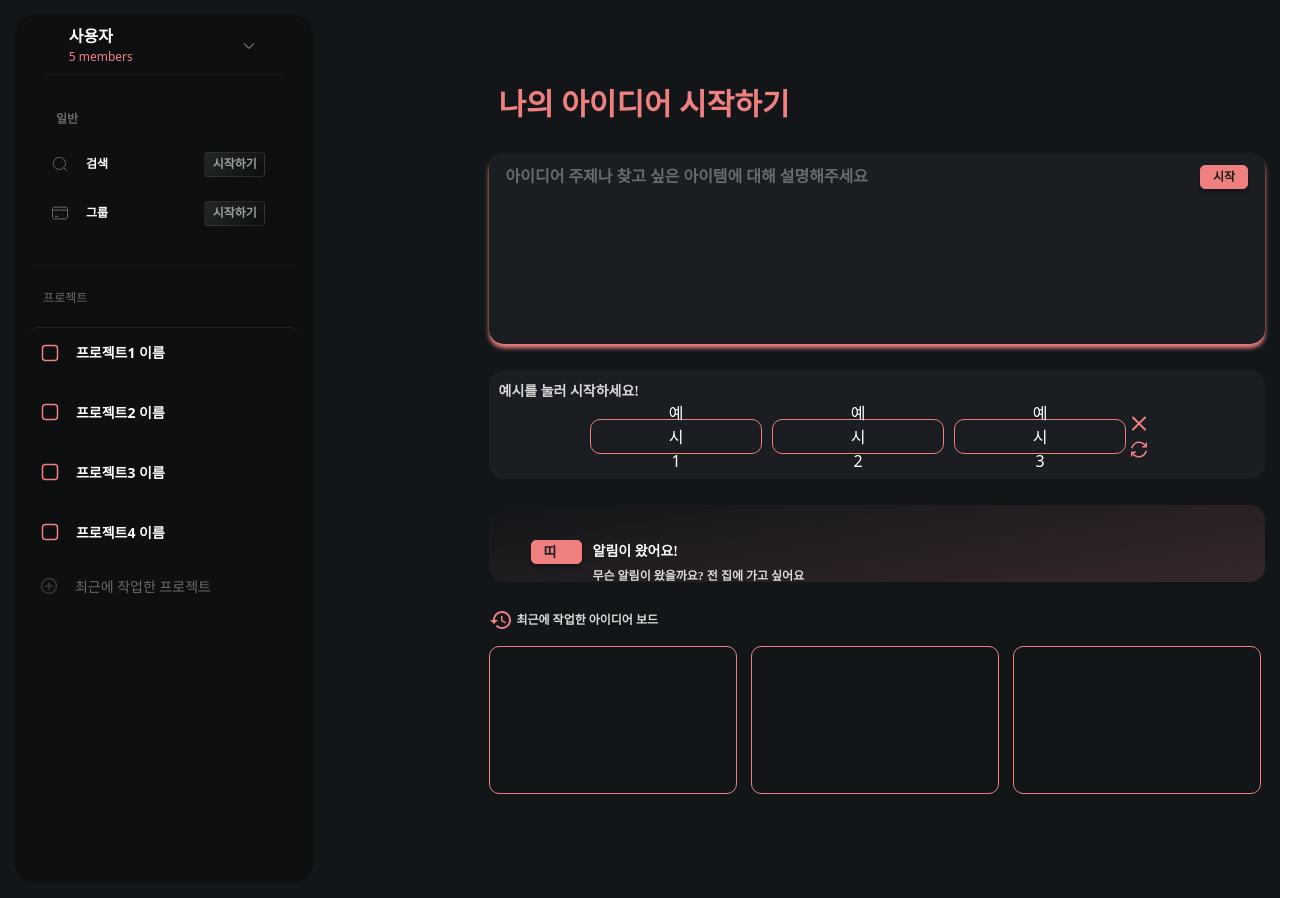
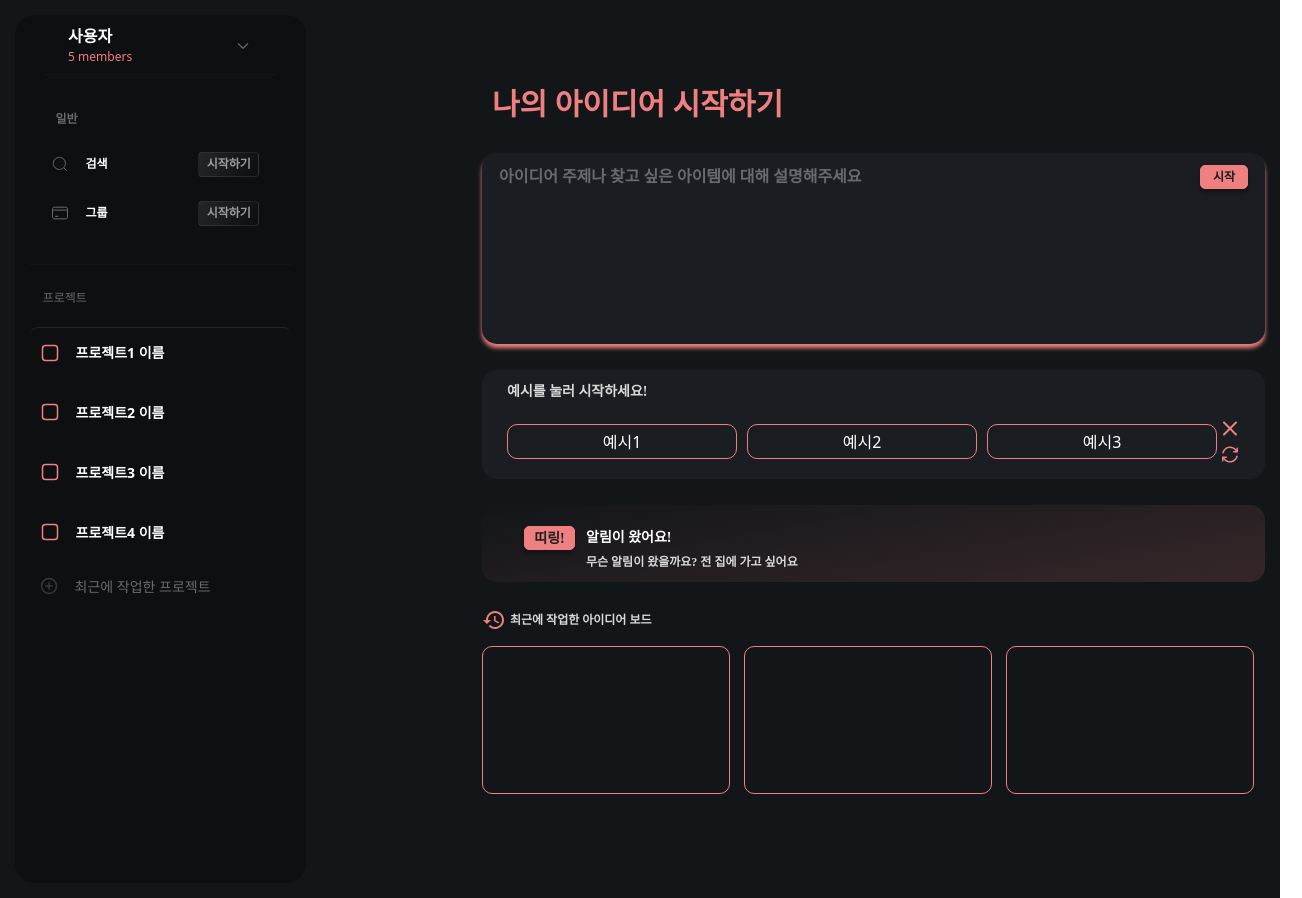
Before and after one commit to sunrint-spark/spark-frontend, a React (Vite) app: page / in a window 1280 px wide. Shown: the whole page, 1302 px wide, since content can reach past the window. Built offline with nearby package versions, Linux system fonts and the light colour scheme.

Commit message:
메인페이지 수정

```diff
--- a/src/styles/home.css
+++ b/src/styles/home.css
@@ -107,6 +107,10 @@
     margin-bottom: 26px;
 }
 
+.example > div:nth-child(1) {
+    margin: 0px 15px    ;
+}
+
 .example > div:nth-child(1) > p{
     padding: 10px;
     color: #D9D9D9;
@@ -118,18 +122,17 @@
 }
 
 .example > div:nth-child(2) {
-    display: inline-flex;
-    width: 755px;
-    justify-content: center;
-    text-align: center;
+    display: flex;
+    width: 800px;
+    align-items: center;
+    margin: 5px 20px;
 }
 
 .example > div:nth-child(2) > div:nth-child(1), .example > div:nth-child(2) > div:nth-child(2), .example > div:nth-child(2) > div:nth-child(3) {
     justify-content: center;
     display: flex;
-    width: 10%;
+    width: 230px;
     height: 35px;
-    padding: 9px 85px;
     justify-content: center;
     align-items: center;
     border-radius: 10px;
@@ -164,7 +167,7 @@
 .alarm {
     display: flex;
     height: 77px;
-    padding: 14px 21px;
+    padding: 0px 21px;
     flex-direction: column;
     align-items: flex-start;
     gap: 10px;
@@ -185,7 +188,6 @@
     display: flex;
     width: 51px;
     height: 24px;
-    padding: 0px 12px;
     justify-content: center;
     align-items: center;
     gap: 10px;
@@ -196,12 +198,12 @@
 }
 
 .alarm > div > div:nth-child(1) > p {
+    display: flex;
     color: #1A1D21 !important;
     font-family: "Plus Jakarta Sans";
     font-size: 14px;
     font-style: normal;
-    font-weight: 700;
-    line-height: 24px; /* 171.429% */
+    line-height: 24px;
 }
 
 .alarm > div > div:nth-child(1) > p{
```
